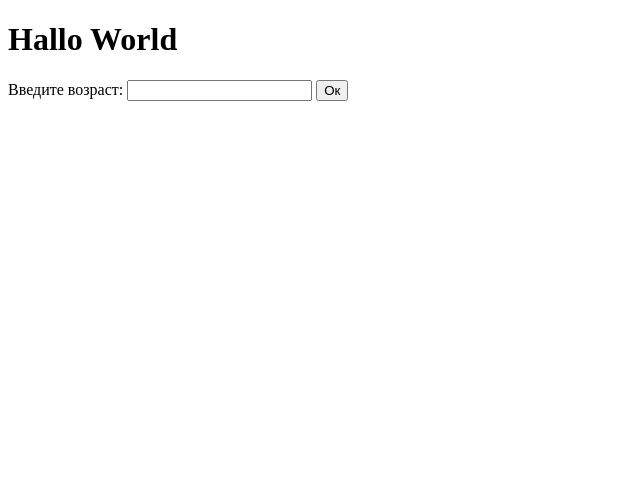
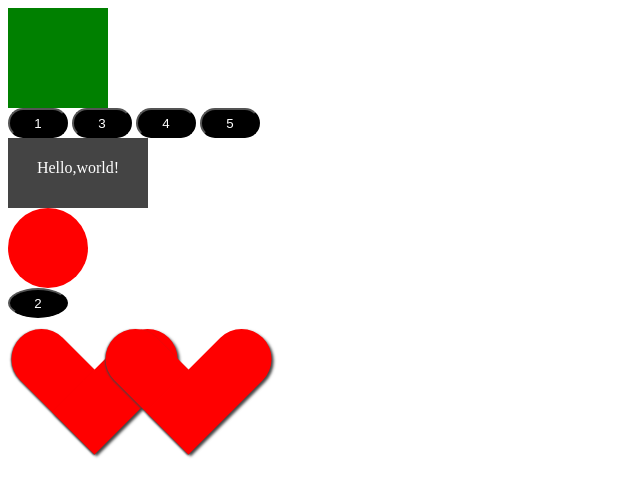
Before and after one commit to MuratOrs/JS2, a plain HTML site: page index.html in a window 1280 px wide. Shown: the whole page, without its empty margins (0-640 px from the left). Drawn offline with Linux system fonts and the light colour scheme.

Commit message:
Действия с элементами на странице

```diff
--- a/index.html
+++ b/index.html
@@ -5,16 +5,26 @@
     <meta name="viewport" content="width=device-width, initial-scale=1.0">
     <meta http-equiv="X-UA-Compatible" content="ie=edge">
     <title>Document</title>
+    <link rel="stylesheet" href="style.css">
 </head>
 <body>
+<div class="box" id="box"></div>
+<button>1</button>
+<button>2</button>
+<button>3</button>
+<button>4</button>
+<button>5</button>
 
-    <h1>Hallo World</h1>
-    <label for="">Введите возраст: </label>
-    <input type="age" class="age">
-    <button>Ок</button>
+<div class="circle"></div>
+<div class="circle"></div>
+<div class="circle"></div>
 
 
-
+<div class="wrapper">
+    <div class="heart"></div>
+    <div class="heart"></div>
+    <div class="heart"></div>
+</div>
 
     <script src="script.js"></script>
 </body>
--- a/script.js
+++ b/script.js
@@ -1,40 +1,41 @@
-/* 'use strict';
-let num = 20;
-
-function showFirstMessage(text){
-    alert(text);
-    console.log(num);
-
- }
-
-showFirstMessage('Hello, world!');
-console.log(num);
- */
-
-//Функия работает до объявления в коде
-
-let calc = (a,b) => a*b;
+let box = document.getElementById('box'),
+    btn = document.getElementsByTagName('button'),
+    circle = document.getElementsByClassName('circle'),
+    heart = document.querySelectorAll('.heart'),
+    oneHeart = document.querySelector('.heart'),
+    wrapper = document.querySelector('.wrapper');
 
 
-console.log(calc(3,4));
-console.log(calc(4,2));
+box.style.backgroundColor = 'green';
+btn[1].style.borderRadius = '100%';
+
+circle[1].style.backgroundColor = 'yellow';
+circle[0].style.backgroundColor = 'red';
+circle[2].style.backgroundColor = 'green';
+
+//for (let i = 0; i<heart.length; i++){
+//  heart[i].style.backgroundColor='blue';
+//}
+
+//heart.forEach(function(item, i, hearts){
+//  item.style.backgroundColor='yellow';
+//});
+
+let div = document.createElement('div'),
+    text = document.createTextNode('Текстовый узел');
+
+div.classList.add('black');
+//document.body.appendChild(div);
+//wrapper.appendChild(div);
+
+//div.innerHTML = '<h1>Hello</h1>';
+div.textContent = 'Hello,world!';
 
 
-function retVar(){
-    let num = 50;
-    return num;
-}
+document.body.insertBefore(div, circle[0]);
+document.body.removeChild(circle[1]);
+wrapper.removeChild(heart[1]);
 
-let anotherNum = retVar();
-console.log(anotherNum);
+document.body.replaceChild(btn[1], circle[1]);
 
-let str = 'Test';
-console.log(str.length);
-
-console.log(str.toUpperCase());
-console.log(str.toLowerCase());
-
-let hor = "15.3px";
-//console.log(Math.round(hor));
-console.log(parseInt(hor));
-console.log(parseFloat(hor));
+console.log(div);
--- a/style.css
+++ b/style.css
@@ -0,0 +1,66 @@
+.box{
+    width: 100px;
+    height: 100px;
+    background: red;
+}
+
+
+button{
+    width: 60px;
+    height: 30px;
+    border-radius: 30px;
+    background: black;
+    color: white;
+}
+
+.circle{
+width: 80px;
+height: 80px;
+background: blue;
+border-radius: 100%;
+}
+
+
+.heart {
+    display: inline-flex;
+    align-items: center;
+    justify-content: center;
+    margin-left: 30px;
+    position: relative;
+    width: 60px;
+    height: 135px;
+    background-color: red;
+    box-shadow: -1px 0px 2px #444;
+    border-radius: 30px 30px 0 0;
+  /* Определяем угол наклона */
+    -webkit-transform: rotate(315deg);
+    -moz-transform: rotate(315deg);
+    -ms-transform: rotate(315deg);
+    -o-transform: rotate(315deg);
+    transform: rotate(315deg);
+  }
+  /* Формируем правую часть */
+  .heart:before {
+    position: absolute;
+    width: 135px;
+    height: 60px;
+    left: 0;
+    bottom: 0;
+    content: "";
+    background-color: red;
+    box-shadow: 0px 3px 3px #444444;
+    border-radius: 0 30px 30px 0;
+  }
+  /* Убираем тень при наведении */
+  .heart:hover:before, .heart:hover{
+      box-shadow:none;
+  }
+
+  .black{
+      width: 140px;
+      height: 70px;
+      background: #444444;
+      color: white;
+      text-align: center;
+      line-height: 60px;
+  }
```
